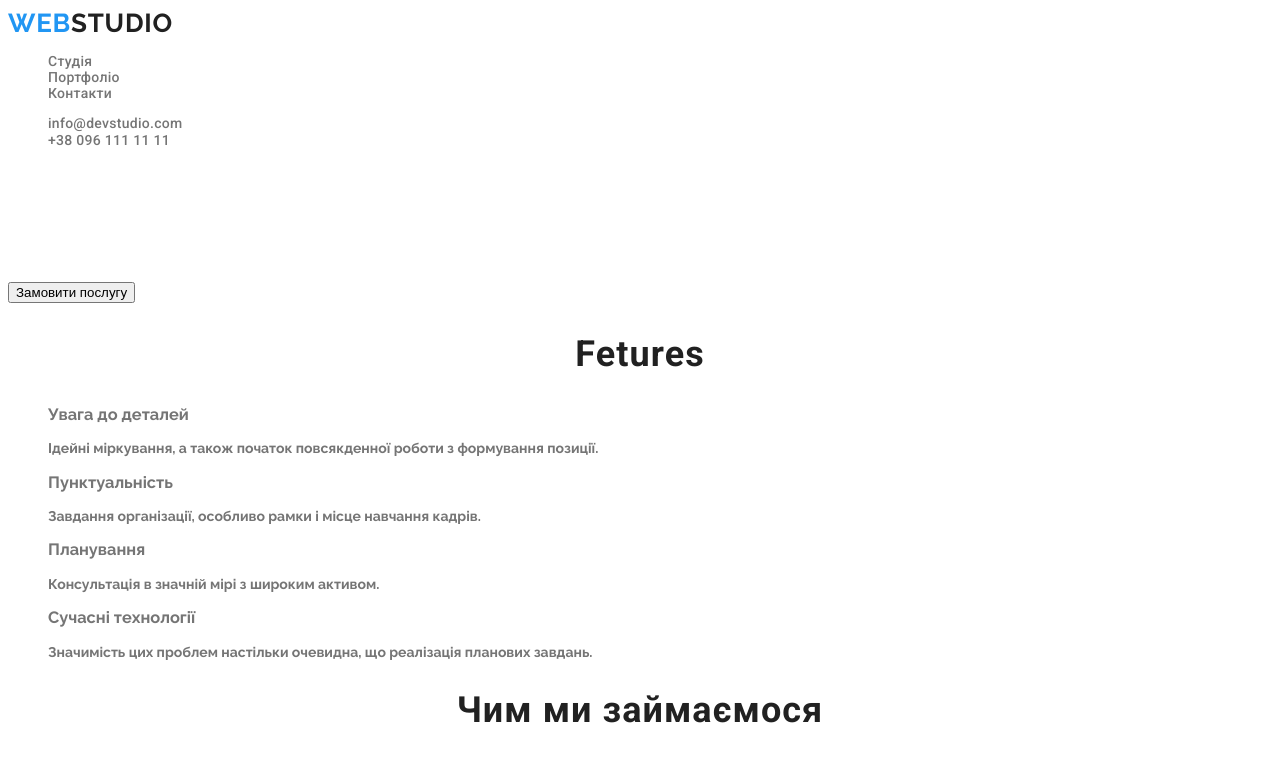
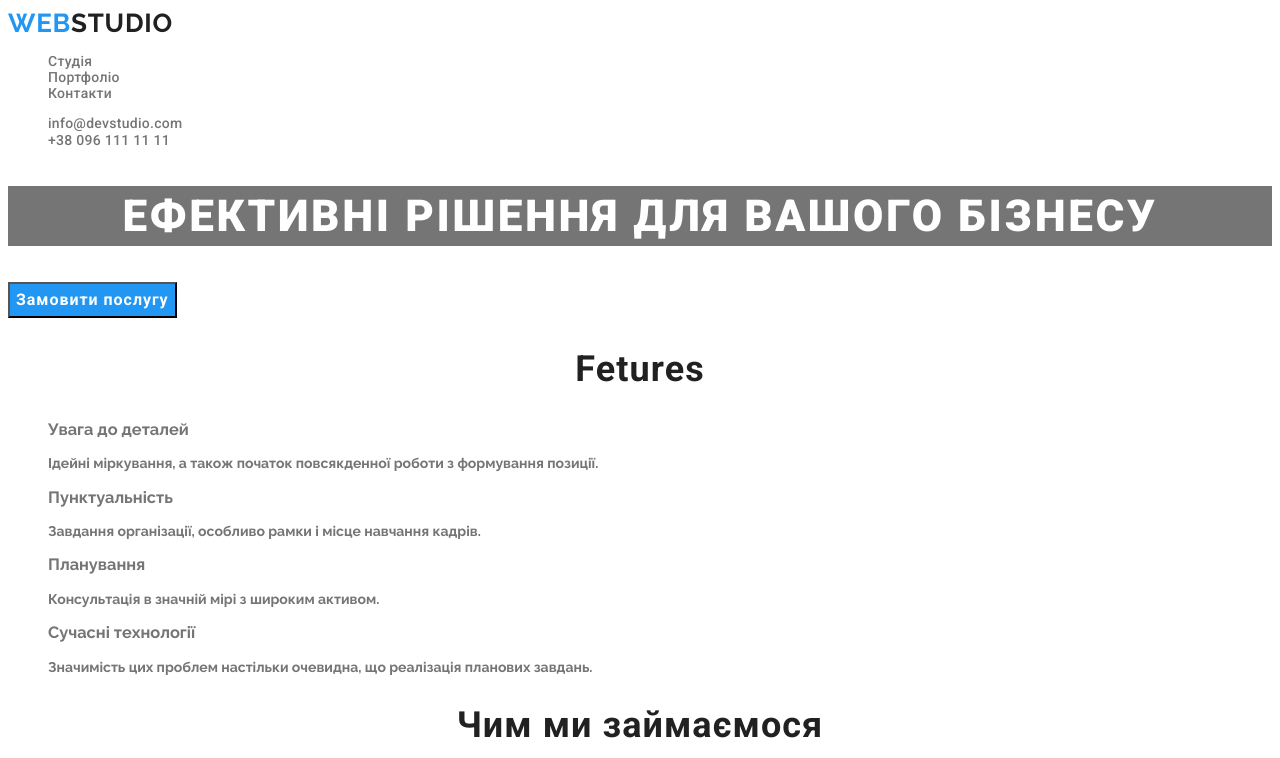
Before and after one commit to Olesia-Seleznova/goit-markup-hw-02, a plain HTML site: page index.html in a window 1280 px wide. Shown: the top 758 px of the page. Drawn offline with Linux system fonts and the light colour scheme.

Commit message:
add hero section style

```diff
--- a/css/styles.css
+++ b/css/styles.css
@@ -87,15 +87,25 @@ body {
     text-transform: uppercase;
     color: #FFFFFF;
     /* тимчасовий колір бекграунду, бо текст і фон білі */
-    background-color: var(--primary-text-color)S   ;
+    background-color: var(--primary-text-color);
 }
 
-.button {
+.btn {
+    font-family: 'Roboto';
+    font-style: normal;
+    font-weight: 700;
+    font-size: 16px;
+    line-height: 1.88;
+    display: flex;
+    align-items: center;
+    text-align: center;
+    letter-spacing: 0.06em;
     color: #FFFFFF;
-    text-align: center;
+    background: var(--accent-color)
 }
 
-.button.primary {
+.button:hover,
+.button:focus {
     background:var(--accent-color);
     box-shadow: 0px 4px 4px rgba(0, 0, 0, 0.15);
     border-radius: 4px;
--- a/index.html
+++ b/index.html
@@ -37,7 +37,7 @@
       <!--Hero-->
       <section class="hero">
         <h1 class="hero-title">Ефективні рішення для вашого бізнесу</h1>
-        <button type="button">Замовити послугу</button>
+        <button class="btn" type="button">Замовити послугу</button>
       </section>
 
       <!--Features-->
```
